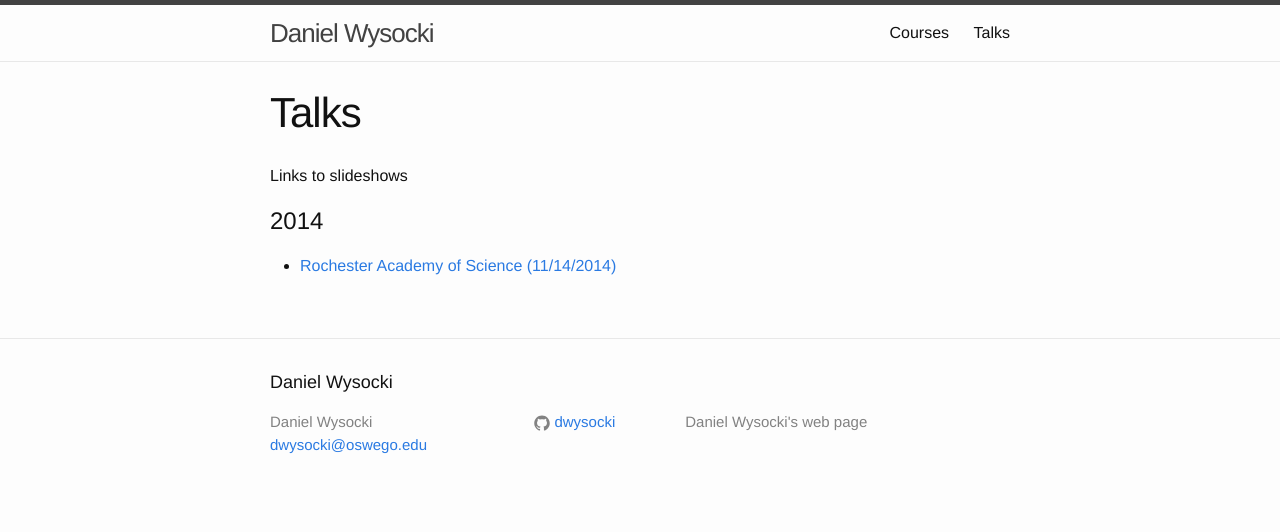
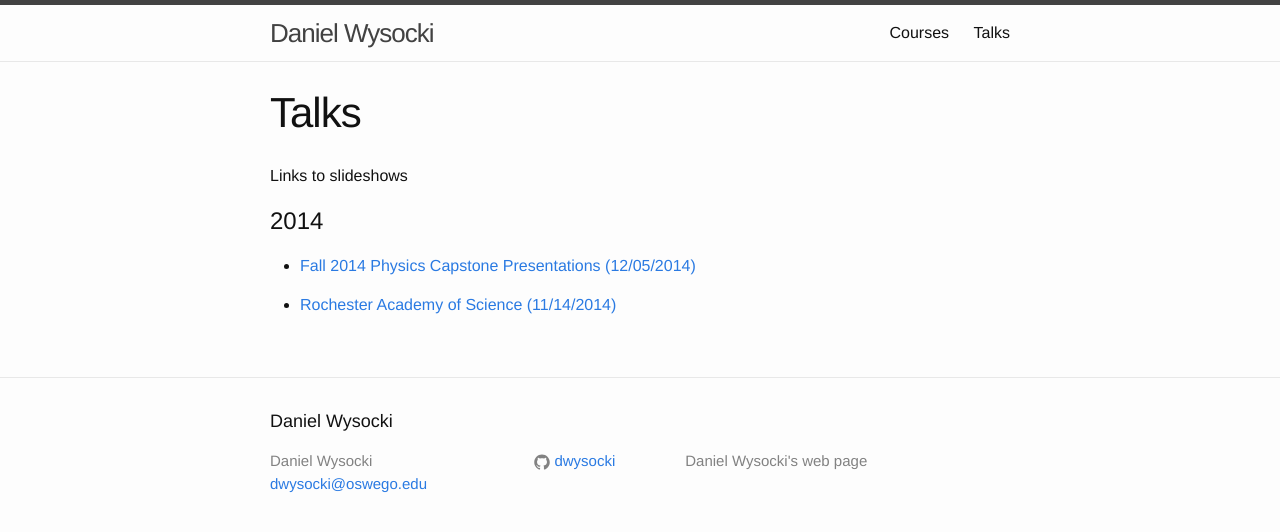
Before and after one commit to dwysocki/dwysocki.github.io, a Jekyll site: the page built from talks.md, in a window 1280 px wide. Shown: the top 532 px of the page. Built offline with Jekyll 4.4.1, drawn with Linux system fonts in a browser that asks for light colours.

Commit message:
adding talk to page

```diff
--- a/talks.md
+++ b/talks.md
@@ -8,5 +8,8 @@ Links to slideshows
 
 # 2014
 
+- [Fall 2014 Physics Capstone Presentations (12/05/2014)](
+    {{ site.baseurl }}/talks/2014-12-05_phy.pdf)
+
 - [Rochester Academy of Science (11/14/2014)](
     {{ site.baseurl }}/talks/2014-11-14_ras.pdf)
```
